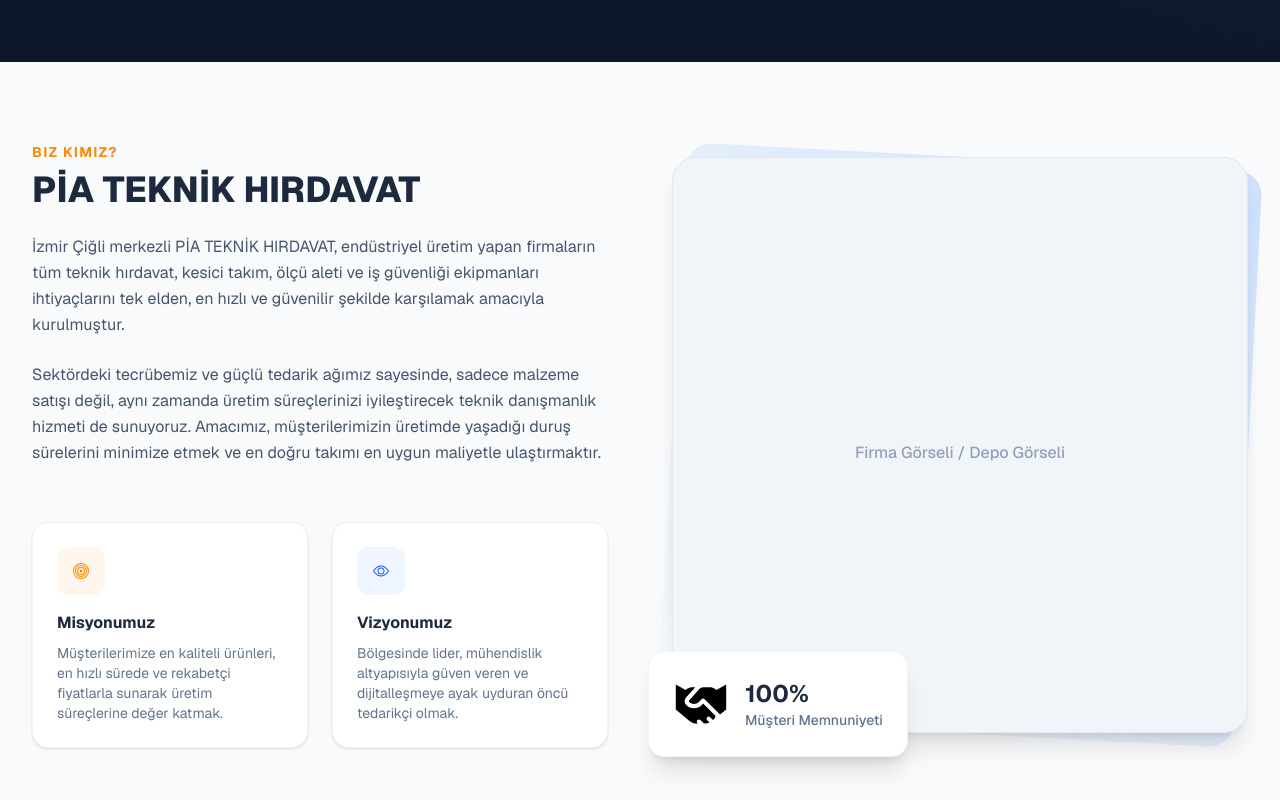
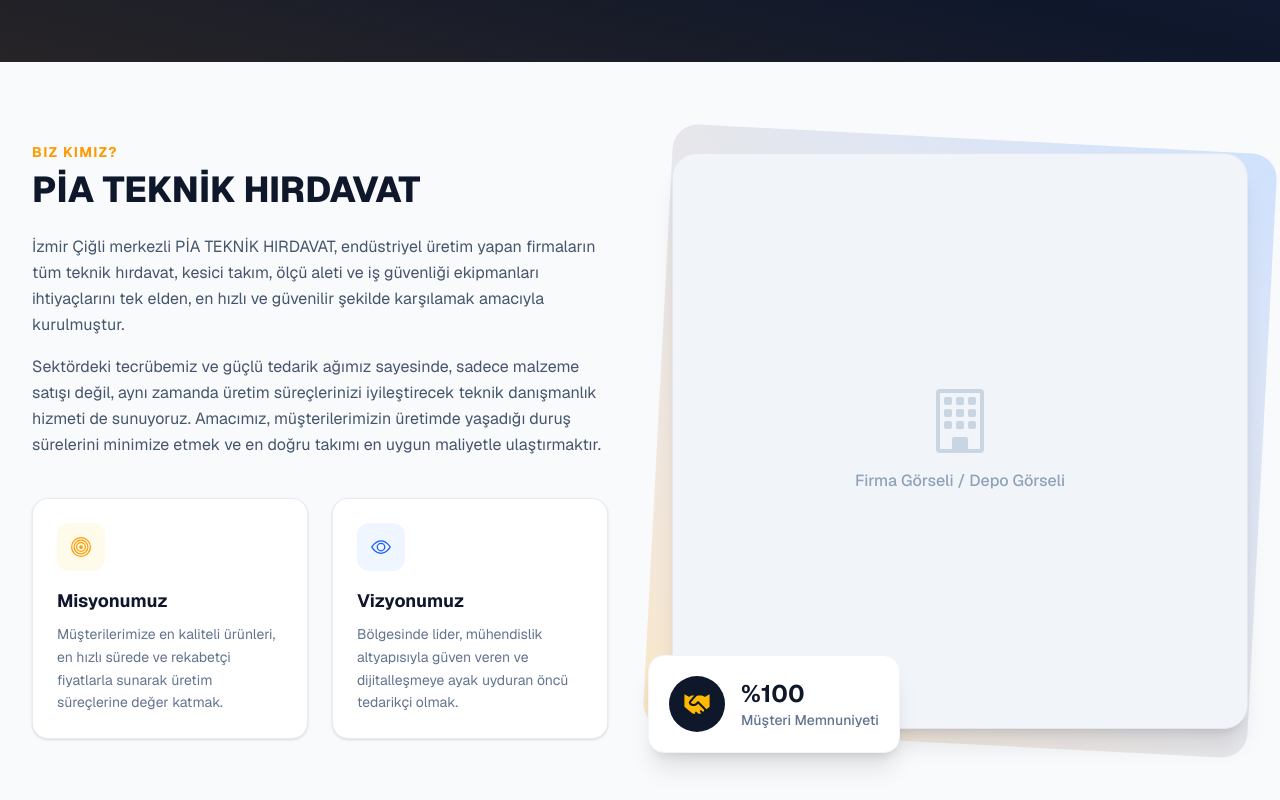
Before and after one commit to ArdaUysalll/PIA, a Next.js app: page /hakkimizda in a window 1280 px wide. Shown: the part 400-1200 px from the top of the page. Built offline with nearby package versions, Linux system fonts and the light colour scheme.

Commit message:
general ui fixes, add limit to the amount of products that can be shown on featured products

```diff
--- a/src/app/(main)/hakkimizda/page.tsx
+++ b/src/app/(main)/hakkimizda/page.tsx
@@ -3,84 +3,108 @@
 export default function AboutContent() {
   return (
     <div className="font-sans bg-slate-50 text-slate-800 antialiased">
-
       {/* PAGE HERO */}
-      <section className="bg-slate-900 relative text-white py-24 sm:py-28">
-        <div className="absolute inset-0 bg-gradient-to-tr from-brand-orange/10 via-transparent to-blue-500/10 pointer-events-none"></div>
+      <section className="bg-slate-900 relative text-white py-24 sm:py-28 overflow-hidden">
+        <div className="absolute inset-0 bg-gradient-to-tr from-amber-500/10 via-transparent to-blue-500/10 pointer-events-none" />
         <div className="max-w-7xl mx-auto px-4 sm:px-6 lg:px-8 relative z-10 text-center animate-fade-in">
-          <h1 className="font-heading text-4xl sm:text-5xl font-extrabold mb-4 tracking-tight">Hakkımızda</h1>
-          <div className="flex items-center justify-center gap-2 text-sm text-slate-400 font-medium">
+          <h1 className="font-heading text-4xl sm:text-5xl font-extrabold mb-4 tracking-tight">
+            Hakkımızda
+          </h1>
+          <nav className="flex items-center justify-center gap-2 text-sm text-slate-400 font-medium" aria-label="Breadcrumb">
             <Link href="/" className="hover:text-white transition-colors">Ana Sayfa</Link>
-            <svg xmlns="http://www.w3.org/2000/svg" width="16" height="16" fill="currentColor" className="bi bi-arrow-right" viewBox="0 0 16 16">
+            <svg aria-hidden="true" xmlns="http://www.w3.org/2000/svg" width="16" height="16" fill="currentColor" className="bi bi-arrow-right" viewBox="0 0 16 16">
               <path fillRule="evenodd" d="M1 8a.5.5 0 0 1 .5-.5h11.793l-3.147-3.146a.5.5 0 0 1 .708-.708l4 4a.5.5 0 0 1 0 .708l-4 4a.5.5 0 0 1-.708-.708L13.293 8.5H1.5A.5.5 0 0 1 1 8"/>
             </svg>
             <span className="text-orange-400">Hakkımızda</span>
-          </div>
+          </nav>
         </div>
       </section>
 
       {/* CONTENT SECTION */}
       <section className="py-20 max-w-7xl mx-auto px-4 sm:px-6 lg:px-8">
-        <div className="grid md:grid-cols-2 gap-16 items-center">
+        <div className="grid lg:grid-cols-2 gap-16 items-center">
+
+          {/* TEXT CONTENT */}
           <div className="space-y-6">
-            <span className="text-orange-400 font-bold text-sm uppercase tracking-widest mb-2 block">Biz Kimiz?</span>
-            <h2 className="font-heading text-3xl sm:text-4xl font-extrabold text-brand-navy mb-6">PİA TEKNİK HIRDAVAT</h2>
-            <div id="dynamic-about-text">
-              <p className="text-slate-600 mb-6 leading-relaxed">
+            <div>
+              <span className="text-amber-500 font-bold text-sm uppercase tracking-widest mb-2 block">
+                Biz Kimiz?
+              </span>
+              <h2 className="font-heading text-3xl sm:text-4xl font-extrabold text-slate-900">
+                PİA TEKNİK HIRDAVAT
+              </h2>
+            </div>
+
+            <div id="dynamic-about-text" className="space-y-4 text-slate-600 leading-relaxed">
+              <p>
                 İzmir Çiğli merkezli PİA TEKNİK HIRDAVAT, endüstriyel üretim yapan firmaların tüm teknik hırdavat, kesici takım, ölçü aleti ve iş güvenliği ekipmanları ihtiyaçlarını tek elden, en hızlı ve güvenilir şekilde karşılamak amacıyla kurulmuştur.
               </p>
-              <p className="text-slate-600 mb-8 leading-relaxed">
+              <p>
                 Sektördeki tecrübemiz ve güçlü tedarik ağımız sayesinde, sadece malzeme satışı değil, aynı zamanda üretim süreçlerinizi iyileştirecek teknik danışmanlık hizmeti de sunuyoruz. Amacımız, müşterilerimizin üretimde yaşadığı duruş sürelerini minimize etmek ve en doğru takımı en uygun maliyetle ulaştırmaktır.
               </p>
             </div>
 
-            <div className="grid sm:grid-cols-2 gap-6 pt-6">
-              <div className="bg-white p-6 rounded-2xl border border-slate-100 shadow-sm">
-                <div className="w-12 h-12 bg-orange-50 text-orange-400 rounded-xl flex items-center justify-center mb-4">
-<svg xmlns="http://www.w3.org/2000/svg" width="16" height="16" fill="currentColor" className="bi bi-bullseye" viewBox="0 0 16 16">
+            {/* MISSION & VISION CARDS */}
+            <div className="grid sm:grid-cols-2 gap-6 pt-4">
+              <div className="bg-white p-6 rounded-2xl border border-slate-200/80 shadow-sm hover:shadow-md transition-shadow">
+                <div className="w-12 h-12 bg-amber-50 text-amber-500 rounded-xl flex items-center justify-center mb-4">
+                  <svg aria-hidden="true" xmlns="http://www.w3.org/2000/svg" width="20" height="20" fill="currentColor" className="bi bi-bullseye" viewBox="0 0 16 16">
                     <path d="M8 15A7 7 0 1 1 8 1a7 7 0 0 1 0 14m0 1A8 8 0 1 0 8 0a8 8 0 0 0 0 16"/>
                     <path d="M8 13A5 5 0 1 1 8 3a5 5 0 0 1 0 10m0 1A6 6 0 1 0 8 2a6 6 0 0 0 0 12"/>
                     <path d="M8 11a3 3 0 1 1 0-6 3 3 0 0 1 0 6m0 1a4 4 0 1 0 0-8 4 4 0 0 0 0 8"/>
                     <path d="M9.5 8a1.5 1.5 0 1 1-3 0 1.5 1.5 0 0 1 3 0"/>
                   </svg>
                 </div>
-                <h4 className="font-bold text-brand-navy mb-2">Misyonumuz</h4>
-                <p className="text-sm text-slate-500">Müşterilerimize en kaliteli ürünleri, en hızlı sürede ve rekabetçi fiyatlarla sunarak üretim süreçlerine değer katmak.</p>
+                <h3 className="font-bold text-slate-900 mb-2 text-lg">Misyonumuz</h3>
+                <p className="text-sm text-slate-500 leading-relaxed">
+                  Müşterilerimize en kaliteli ürünleri, en hızlı sürede ve rekabetçi fiyatlarla sunarak üretim süreçlerine değer katmak.
+                </p>
               </div>
-              <div className="bg-white p-6 rounded-2xl border border-slate-100 shadow-sm">
+
+              <div className="bg-white p-6 rounded-2xl border border-slate-200/80 shadow-sm hover:shadow-md transition-shadow">
                 <div className="w-12 h-12 bg-blue-50 text-blue-600 rounded-xl flex items-center justify-center mb-4">
-                                    <svg xmlns="http://www.w3.org/2000/svg" width="16" height="16" fill="currentColor" className="bi bi-eye" viewBox="0 0 16 16">
+                  <svg aria-hidden="true" xmlns="http://www.w3.org/2000/svg" width="20" height="20" fill="currentColor" className="bi bi-eye" viewBox="0 0 16 16">
                     <path d="M16 8s-3-5.5-8-5.5S0 8 0 8s3 5.5 8 5.5S16 8 16 8M1.173 8a13 13 0 0 1 1.66-2.043C4.12 4.668 5.88 3.5 8 3.5s3.879 1.168 5.168 2.457A13 13 0 0 1 14.828 8q-.086.13-.195.288c-.335.48-.83 1.12-1.465 1.755C11.879 11.332 10.119 12.5 8 12.5s-3.879-1.168-5.168-2.457A13 13 0 0 1 1.172 8z"/>
                     <path d="M8 5.5a2.5 2.5 0 1 0 0 5 2.5 2.5 0 0 0 0-5M4.5 8a3.5 3.5 0 1 1 7 0 3.5 3.5 0 0 1-7 0"/>
                   </svg>
                 </div>
-                <h4 className="font-bold text-brand-navy mb-2">Vizyonumuz</h4>
-                <p className="text-sm text-slate-500">Bölgesinde lider, mühendislik altyapısıyla güven veren ve dijitalleşmeye ayak uyduran öncü tedarikçi olmak.</p>
+                <h3 className="font-bold text-slate-900 mb-2 text-lg">Vizyonumuz</h3>
+                <p className="text-sm text-slate-500 leading-relaxed">
+                  Bölgesinde lider, mühendislik altyapısıyla güven veren ve dijitalleşmeye ayak uyduran öncü tedarikçi olmak.
+                </p>
               </div>
             </div>
           </div>
 
+          {/* VISUAL & FLOATING BADGE CONTAINER */}
           <div className="relative">
-            <div className="absolute inset-0 bg-gradient-to-tr from-brand-orange/20 to-blue-500/20 rounded-3xl transform rotate-3"></div>
+            <div className="absolute inset-0 bg-gradient-to-tr from-amber-500/20 to-blue-500/20 rounded-3xl transform rotate-3 scale-105 pointer-events-none" />
+
             <div className="bg-slate-100 rounded-3xl aspect-[4/5] sm:aspect-square relative z-10 overflow-hidden border border-slate-200 shadow-xl flex items-center justify-center">
-              {/* Placeholder for actual image */}
               <div className="text-center p-8">
-                <i className="fa-solid fa-building text-6xl text-slate-300 mb-4 block"></i>
+                <svg aria-hidden="true" xmlns="http://www.w3.org/2000/svg" width="64" height="64" fill="currentColor" className="bi bi-building text-slate-300 mx-auto mb-4" viewBox="0 0 16 16">
+                  <path d="M4 2.5a.5.5 0 0 1 .5-.5h1a.5.5 0 0 1 .5.5v1a.5.5 0 0 1-.5.5h-1a.5.5 0 0 1-.5-.5v-1Zm3 0a.5.5 0 0 1 .5-.5h1a.5.5 0 0 1 .5.5v1a.5.5 0 0 1-.5.5h-1a.5.5 0 0 1-.5-.5v-1Zm3.5-.5a.5.5 0 0 0-.5.5v1a.5.5 0 0 0 .5.5h1a.5.5 0 0 0 .5-.5v-1a.5.5 0 0 0-.5-.5h-1ZM4 5.5a.5.5 0 0 1 .5-.5h1a.5.5 0 0 1 .5.5v1a.5.5 0 0 1-.5.5h-1a.5.5 0 0 1-.5-.5v-1ZM7.5 5a.5.5 0 0 0-.5.5v1a.5.5 0 0 0 .5.5h1a.5.5 0 0 0 .5-.5v-1a.5.5 0 0 0-.5-.5h-1Zm2.5.5a.5.5 0 0 1 .5-.5h1a.5.5 0 0 1 .5.5v1a.5.5 0 0 1-.5.5h-1a.5.5 0 0 1-.5-.5v-1ZM4.5 8a.5.5 0 0 0-.5.5v1a.5.5 0 0 0 .5.5h1a.5.5 0 0 0 .5-.5v-1a.5.5 0 0 0-.5-.5h-1Zm2.5.5a.5.5 0 0 1 .5-.5h1a.5.5 0 0 1 .5.5v1a.5.5 0 0 1-.5.5h-1a.5.5 0 0 1-.5-.5v-1Zm3.5-.5a.5.5 0 0 0-.5.5v1a.5.5 0 0 0 .5.5h1a.5.5 0 0 0 .5-.5v-1a.5.5 0 0 0-.5-.5h-1Z"/>
+                  <path d="M2 1a1 1 0 0 1 1-1h10a1 1 0 0 1 1 1v14a1 1 0 0 1-1 1H3a1 1 0 0 1-1-1V1Zm11 0H3v14h3v-2.5a.5.5 0 0 1 .5-.5h3a.5.5 0 0 1 .5.5V15h3V1Z"/>
+                </svg>
                 <span className="text-slate-400 font-medium">Firma Görseli / Depo Görseli</span>
               </div>
             </div>
 
-            {/* Floating Card */}
-            <div className="absolute -bottom-6 -left-6 bg-white p-6 rounded-2xl shadow-xl border border-slate-100 z-20 flex items-center gap-4 animate-float">
-              <div className="w-14 h-14 bg-brand-navy rounded-full flex items-center justify-center text-orange-400">
-                <svg xmlns="http://www.w3.org/2000/svg" viewBox="0 0 640 640"><path d="M300.9 149.2L184.3 278.8C179.7 283.9 179.9 291.8 184.8 296.7C215.3 327.2 264.8 327.2 295.3 296.7L327.1 264.9C331.3 260.7 336.6 258.4 342 258C348.8 257.4 355.8 259.7 361 264.9L537.6 440L608 384L608 96L496 160L472.2 144.1C456.4 133.6 437.9 128 418.9 128L348.5 128C347.4 128 346.2 128 345.1 128.1C328.2 129 312.3 136.6 300.9 149.2zM148.6 246.7L255.4 128L215.8 128C190.3 128 165.9 138.1 147.9 156.1L144 160L32 96L32 384L188.4 514.3C211.4 533.5 240.4 544 270.3 544L286 544L279 537C269.6 527.6 269.6 512.4 279 503.1C288.4 493.8 303.6 493.7 312.9 503.1L353.9 544.1L362.9 544.1C382 544.1 400.7 539.8 417.7 531.8L391 505C381.6 495.6 381.6 480.4 391 471.1C400.4 461.8 415.6 461.7 424.9 471.1L456.9 503.1L474.4 485.6C483.3 476.7 485.9 463.8 482 452.5L344.1 315.7L329.2 330.6C279.9 379.9 200.1 379.9 150.8 330.6C127.8 307.6 126.9 270.7 148.6 246.6z"/></svg>
+            {/* FLOATING STATS CARD */}
+            <div className="absolute -bottom-6 -left-6 bg-white p-5 rounded-2xl shadow-xl border border-slate-100 z-20 flex items-center gap-4">
+              <div className="w-14 h-14 bg-slate-900 rounded-full flex items-center justify-center text-amber-400 shrink-0">
+                <svg aria-hidden="true" xmlns="http://www.w3.org/2000/svg" className="w-7 h-7 fill-current" viewBox="0 0 640 640">
+                  <path d="M300.9 149.2L184.3 278.8C179.7 283.9 179.9 291.8 184.8 296.7C215.3 327.2 264.8 327.2 295.3 296.7L327.1 264.9C331.3 260.7 336.6 258.4 342 258C348.8 257.4 355.8 259.7 361 264.9L537.6 440L608 384L608 96L496 160L472.2 144.1C456.4 133.6 437.9 128 418.9 128L348.5 128C347.4 128 346.2 128 345.1 128.1C328.2 129 312.3 136.6 300.9 149.2zM148.6 246.7L255.4 128L215.8 128C190.3 128 165.9 138.1 147.9 156.1L144 160L32 96L32 384L188.4 514.3C211.4 533.5 240.4 544 270.3 544L286 544L279 537C269.6 527.6 269.6 512.4 279 503.1C288.4 493.8 303.6 493.7 312.9 503.1L353.9 544.1L362.9 544.1C382 544.1 400.7 539.8 417.7 531.8L391 505C381.6 495.6 381.6 480.4 391 471.1C400.4 461.8 415.6 461.7 424.9 471.1L456.9 503.1L474.4 485.6C483.3 476.7 485.9 463.8 482 452.5L344.1 315.7L329.2 330.6C279.9 379.9 200.1 379.9 150.8 330.6C127.8 307.6 126.9 270.7 148.6 246.6z"/>
+                </svg>
               </div>
               <div>
-                <div className="font-bold text-2xl text-brand-navy">100%</div>
+                <div className="font-bold text-2xl text-slate-900">%100</div>
                 <div className="text-sm text-slate-500 font-medium">Müşteri Memnuniyeti</div>
               </div>
             </div>
+
           </div>
+
         </div>
       </section>
     </div>
--- a/src/components/FeaturedProducts.tsx
+++ b/src/components/FeaturedProducts.tsx
@@ -32,7 +32,7 @@
           </Link>
         </div>
 
-          <ProductGrid/>
+          <ProductGrid limit={3}/>
 
         <div className="mt-8 text-center sm:hidden">
           <Link href="/urunler" className="inline-flex items-center gap-2 text-transparent bg-clip-text bg-gradient-to-r from-orange-500 to-amber-500 font-bold hover:opacity-80 transition-opacity group">
```
Also changed, not shown: src/components/HeroSection.tsx (+7 -9 lines), src/components/ProductGrid.tsx (+6 -1 lines). Lines whose indentation alone changed are shown as unchanged.
